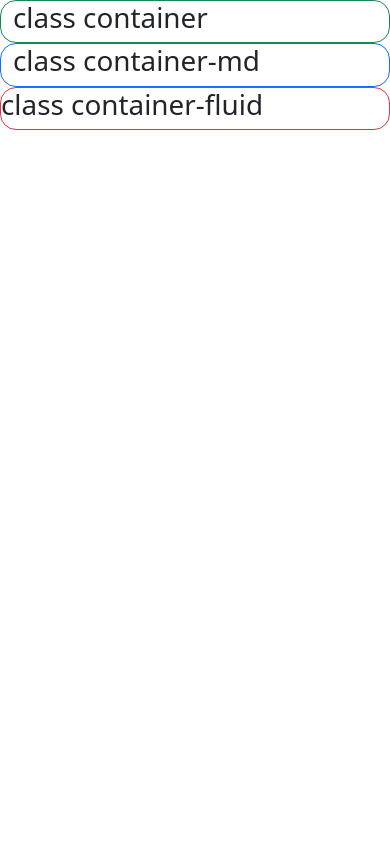
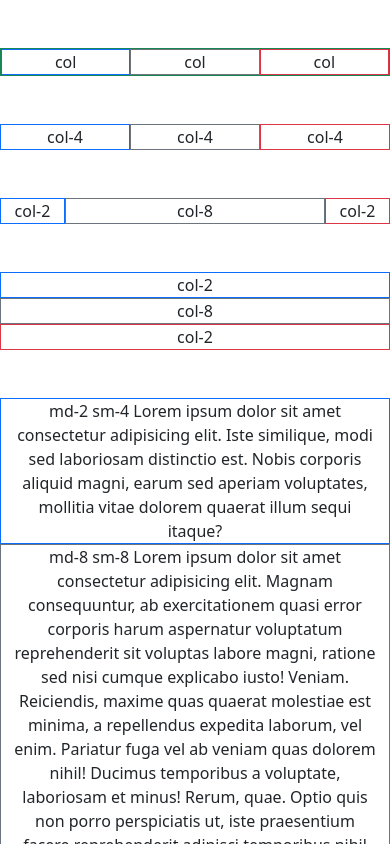
Before and after one commit to abdiCobos/yasueltanos, a plain HTML site: page web7/CDN/index.html in a window 390 px wide. Shown: the top 844 px of the page. Drawn offline with nearby package versions, Linux system fonts and the light colour scheme.

Commit message:
ci: pruebas con el grid y breakpoints

```diff
--- a/web7/CDN/index.html
+++ b/web7/CDN/index.html
@@ -7,15 +7,47 @@
     <link href="https://cdn.jsdelivr.net/npm/bootstrap@5.2.1/dist/css/bootstrap.min.css" rel="stylesheet" integrity="sha384-iYQeCzEYFbKjA/T2uDLTpkwGzCiq6soy8tYaI1GyVh/UjpbCx/TYkiZhlZB6+fzT" crossorigin="anonymous">
   </head>
   <body>
-    <div class="container border border-success border-1 rounded-4">
-      <h1> class container</h1>
-  </div>
-  <div class="container-md border border-primary border-1 rounded-4">
-      <h1> class container-md</h1>
-  </div>
-  <div class="container-fluit border border-danger border-1 rounded-4">
-      <h1> class container-fluid</h1>
-  </div>
+    <!-- 3 columnas idénticas usando col -->
+    <div class="container border border-success border-1 text-center my-5">
+      <div class="row">
+        <div class="col border border-primary">col</div>
+        <div class="col border border-secondary">col</div>
+        <div class="col border border-danger">col</div>
+      </div>
+      </div>
+      <!-- 3 columnas idéticas usando col 4 -->
+      <div class="container text-center my-5">
+        <div class="row">
+          <div class="col-4 border border-primary">col-4</div>
+          <div class="col-4 border border-secondary">col-4</div>
+          <div class="col-4 border border-danger">col-4</div>
+        </div>
+      </div>
+      <!--2 columnas identicas y 1 desigual -->
+      <div class="container text-center my-5">
+        <div class="row">
+          <div class="col-2 border border-primary">col-2</div>
+          <div class="col-8 border border-secondary">col-8</div>
+          <div class="col-2 border border-danger">col-2</div>
+        </div>
+      </div>
+      <div class="container text-center my-5">
+        <div class="row">
+          <div class="col-md-2 border border-primary">col-2</div>
+          <div class="col-md-8 border border-secondary">col-8</div>
+          <div class="col-md-2 border border-danger">col-2</div>
+        </div>
+      </div>
+      <div class="container text-center my-5">
+        <div class="row">
+          <div class="col-md-2 col-sm-4 border border-primary">md-2 sm-4 Lorem ipsum dolor sit amet consectetur adipisicing elit. Iste similique, modi sed laboriosam distinctio est. Nobis corporis aliquid magni, earum sed aperiam voluptates, mollitia vitae dolorem quaerat illum sequi itaque?</div>
+          <div class="col-md-8 col-sm-8 border border-secondary">md-8 sm-8 Lorem ipsum dolor sit amet consectetur adipisicing elit. Magnam consequuntur, ab exercitationem quasi error corporis harum aspernatur voluptatum reprehenderit sit voluptas labore magni, ratione sed nisi cumque explicabo iusto! Veniam.
+          Reiciendis, maxime quas quaerat molestiae est minima, a repellendus expedita laborum, vel enim. Pariatur fuga vel ab veniam quas dolorem nihil! Ducimus temporibus a voluptate, laboriosam et minus! Rerum, quae.
+          Optio quis non porro perspiciatis ut, iste praesentium facere reprehenderit adipisci temporibus nihil veniam, veritatis iure sunt pariatur voluptate quos. Minus, ad harum. Reprehenderit impedit distinctio dolorem et ullam laboriosam.</div>
+          <div class="col-md-2 col-sm-12 border border-danger">md-2 sm-12 Lorem ipsum dolor sit amet consectetur adipisicing elit. Perspiciatis, laborum saepe a sed eaque nisi quod, soluta officiis assumenda distinctio provident numquam quia amet minima unde nesciunt non expedita illum.
+          Ratione hic accusantium facere ipsam quo libero assumenda quis totam nostrum sapiente non magnam aliquam at deleniti, ipsa dicta tenetur suscipit sint odit! Placeat suscipit consequuntur quidem doloribus voluptate aut.</div>
+        </div>
+      </div>
     <script src="https://cdn.jsdelivr.net/npm/bootstrap@5.2.1/dist/js/bootstrap.bundle.min.js" integrity="sha384-u1OknCvxWvY5kfmNBILK2hRnQC3Pr17a+RTT6rIHI7NnikvbZlHgTPOOmMi466C8" crossorigin="anonymous"></script>
   </body>
 </html>
```
Also changed, not shown: 1 other file.
